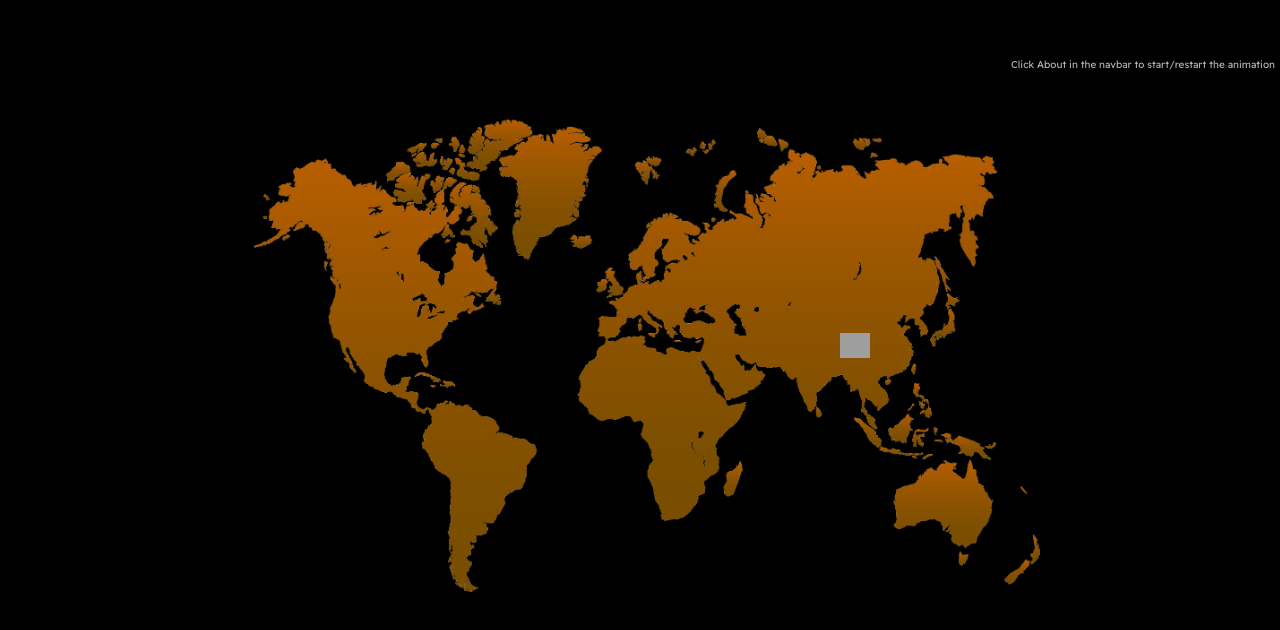
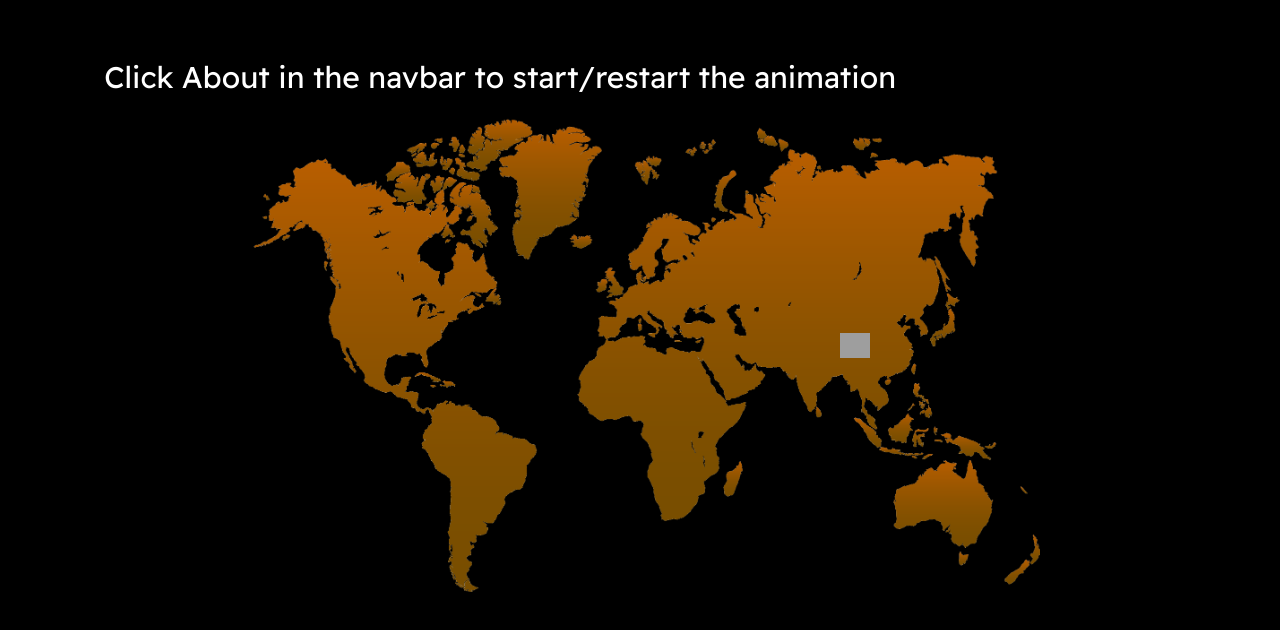
Before and after one commit to yulongkelly/mywebsite-2021, a React (Create React App) app: page / in a window 1280 px wide. Shown: the part 922-1552 px from the top of the page. Built offline with nearby package versions, Linux system fonts and the light colour scheme; grey boxes are pictures that could not be loaded.

Commit message:
change about animation

```diff
--- a/src/containers/about/index.js
+++ b/src/containers/about/index.js
@@ -31,6 +31,7 @@ class About extends Component {
       shouldShowMap: true,
       shouldShowSecondMarker: false,
       shouldShowSchool: false,
+      showBigNote: "bignote",
     };
     this.containerRef = React.createRef();
   }
@@ -81,6 +82,7 @@ class About extends Component {
         shouldShowMap: true,
         shouldShowSecondMarker: false,
         shouldShowSchool: false,
+        showBigNote: null,
       });
     } else if (i === 1) {
       this.setState({
@@ -112,7 +114,7 @@ class About extends Component {
     return (
       <div id="about">
         <Container ref={this.containerRef} className="about">
-          <Note>Click About in the navbar to start/restart the animation</Note>
+          <Note className={this.state.showBigNote}>Click About in the navbar to start/restart the animation</Note>
           <MapWrapper
             show={this.state.shouldShowMap}
             showSecondMarker={this.state.shouldShowSecondMarker}
--- a/src/containers/about/style.js
+++ b/src/containers/about/style.js
@@ -38,6 +38,12 @@ export const Note = styled.div`
   opacity: 0.7;
   top: 100px;
   right: 5px;
+
+  &.bignote {
+    font-size: 30px;
+    opacity: 1;
+    right: 30%;
+  }
 
   // animation: blink-text 3s ease-in infinite;
 
```
